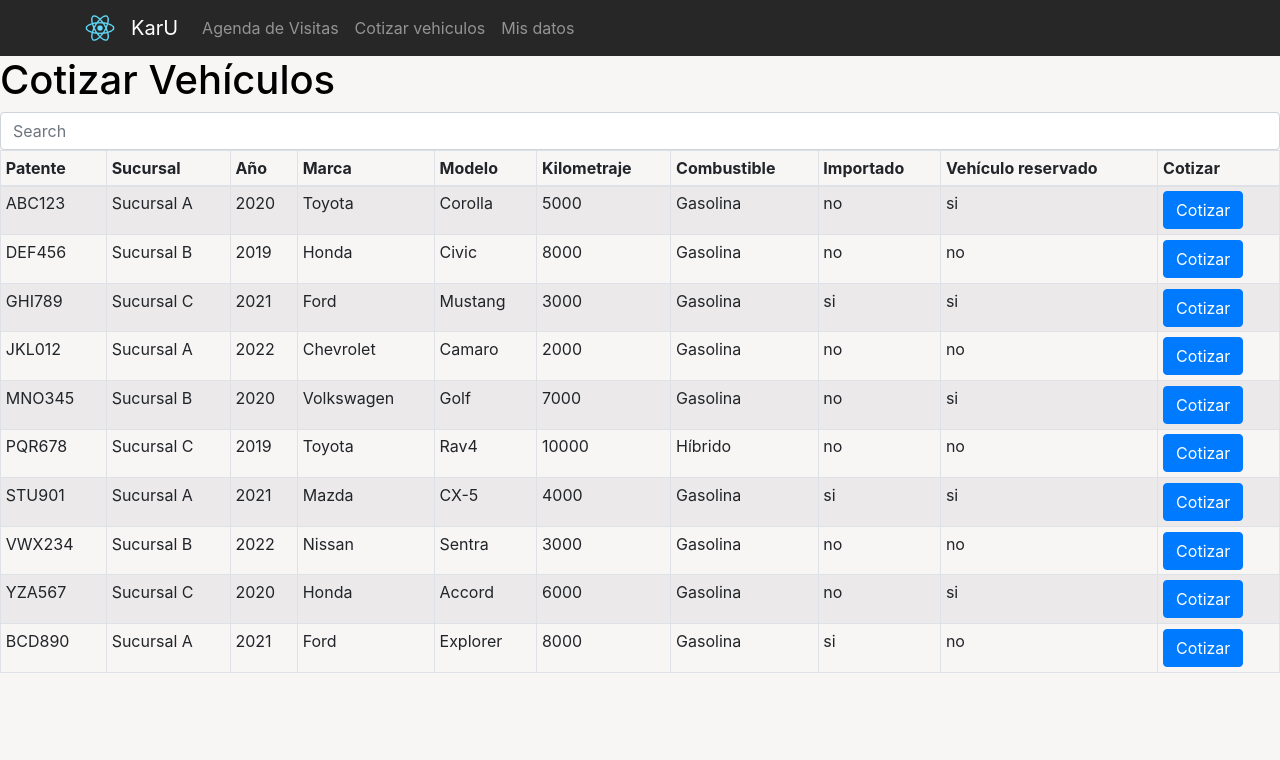
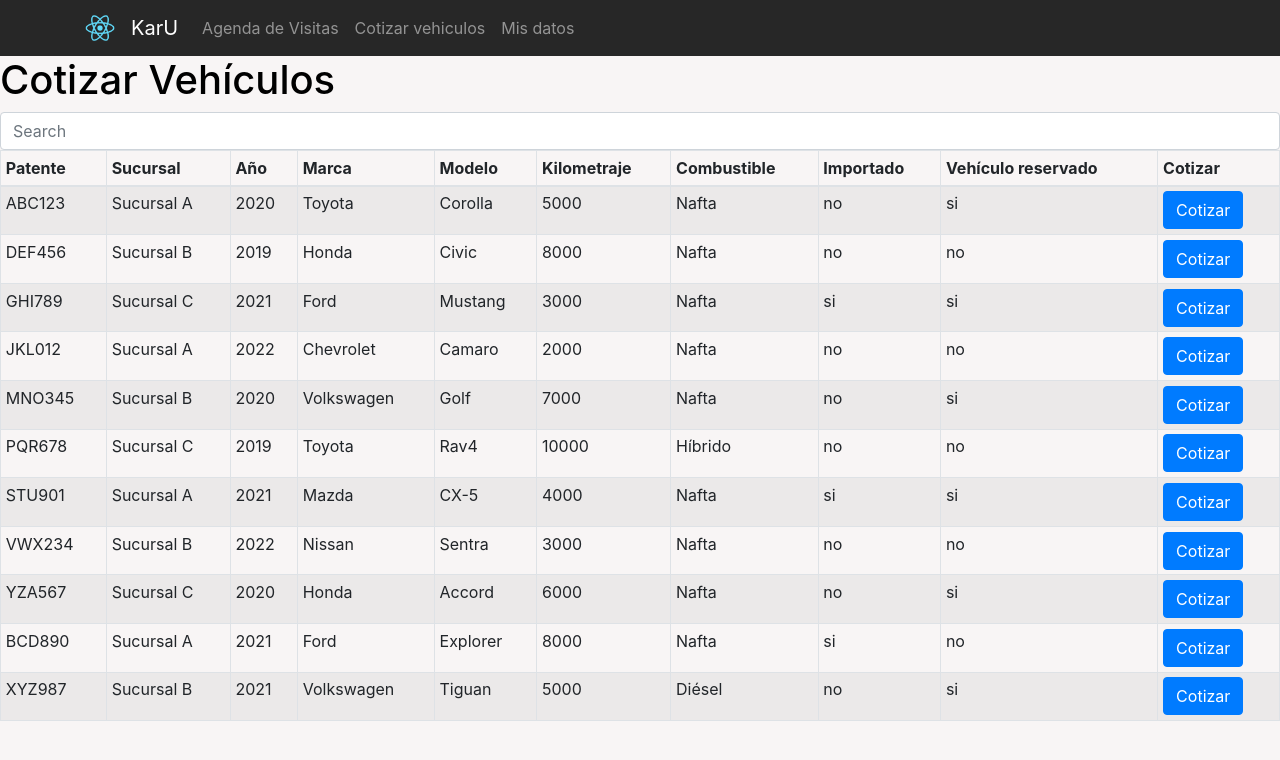
Before and after one commit to ggisel/pp1-front-gc, a React (Create React App) app: page /cotizar in a window 1280 px wide. Shown: the top 760 px of the page. Built offline with nearby package versions, Linux system fonts and the light colour scheme; the HTML template or start-up script is replaced by a standard one.

Commit message:
agrego combustible diesel y cambio info

```diff
--- a/src/components/Cotizar.js
+++ b/src/components/Cotizar.js
@@ -52,7 +52,7 @@
             "marca": "Toyota",
             "modelo": "Corolla",
             "kilometraje": 5000,
-            "combustible": "Gasolina",
+            "combustible": "Nafta",
             "importado": "no",
             "reserva": "si"
           },
@@ -64,7 +64,7 @@
             "marca": "Honda",
             "modelo": "Civic",
             "kilometraje": 8000,
-            "combustible": "Gasolina",
+            "combustible": "Nafta",
             "importado": "no",
             "reserva": "no"
           },
@@ -76,7 +76,7 @@
             "marca": "Ford",
             "modelo": "Mustang",
             "kilometraje": 3000,
-            "combustible": "Gasolina",
+            "combustible": "Nafta",
             "importado": "si",
             "reserva": "si"
           },
@@ -88,7 +88,7 @@
             "marca": "Chevrolet",
             "modelo": "Camaro",
             "kilometraje": 2000,
-            "combustible": "Gasolina",
+            "combustible": "Nafta",
             "importado": "no",
             "reserva": "no"
           },
@@ -100,7 +100,7 @@
             "marca": "Volkswagen",
             "modelo": "Golf",
             "kilometraje": 7000,
-            "combustible": "Gasolina",
+            "combustible": "Nafta",
             "importado": "no",
             "reserva": "si"
           },
@@ -124,7 +124,7 @@
             "marca": "Mazda",
             "modelo": "CX-5",
             "kilometraje": 4000,
-            "combustible": "Gasolina",
+            "combustible": "Nafta",
             "importado": "si",
             "reserva": "si"
           },
@@ -136,7 +136,7 @@
             "marca": "Nissan",
             "modelo": "Sentra",
             "kilometraje": 3000,
-            "combustible": "Gasolina",
+            "combustible": "Nafta",
             "importado": "no",
             "reserva": "no"
           },
@@ -148,7 +148,7 @@
             "marca": "Honda",
             "modelo": "Accord",
             "kilometraje": 6000,
-            "combustible": "Gasolina",
+            "combustible": "Nafta",
             "importado": "no",
             "reserva": "si"
             },
@@ -160,9 +160,21 @@
             "marca": "Ford",
             "modelo": "Explorer",
             "kilometraje": 8000,
-            "combustible": "Gasolina",
+            "combustible": "Nafta",
             "importado": "si",
             "reserva": "no"
+            },
+            {
+              "id": 21,
+              "patente": "XYZ987",
+              "sucursal": "Sucursal B",
+              "marca": "Volkswagen",
+              "anio": 2021,
+              "modelo": "Tiguan",
+              "kilometraje": 5000,
+              "combustible": "Diésel",
+              "importado": "no",
+              "reserva": "si"
             }
     ]
 
--- a/src/components/products.js
+++ b/src/components/products.js
@@ -7,7 +7,7 @@
     "marca": "Toyota",
     "modelo": "Corolla",
     "kilometraje": 5000,
-    "combustible": "Gasolina",
+    "combustible": "Nafta",
     "importado": "no",
     "reserva": "si"
   },
@@ -19,7 +19,7 @@
     "marca": "Honda",
     "modelo": "Civic",
     "kilometraje": 8000,
-    "combustible": "Gasolina",
+    "combustible": "Nafta",
     "importado": "no",
     "reserva": "no"
   },
@@ -31,7 +31,7 @@
     "marca": "Ford",
     "modelo": "Mustang",
     "kilometraje": 3000,
-    "combustible": "Gasolina",
+    "combustible": "Nafta",
     "importado": "si",
     "reserva": "si"
   },
@@ -43,7 +43,7 @@
     "marca": "Chevrolet",
     "modelo": "Camaro",
     "kilometraje": 2000,
-    "combustible": "Gasolina",
+    "combustible": "Nafta",
     "importado": "no",
     "reserva": "no"
   },
@@ -55,7 +55,7 @@
     "marca": "Volkswagen",
     "modelo": "Golf",
     "kilometraje": 7000,
-    "combustible": "Gasolina",
+    "combustible": "Nafta",
     "importado": "no",
     "reserva": "si"
   },
@@ -79,7 +79,7 @@
     "marca": "Mazda",
     "modelo": "CX-5",
     "kilometraje": 4000,
-    "combustible": "Gasolina",
+    "combustible": "Nafta",
     "importado": "si",
     "reserva": "si"
   },
@@ -91,7 +91,7 @@
     "marca": "Nissan",
     "modelo": "Sentra",
     "kilometraje": 3000,
-    "combustible": "Gasolina",
+    "combustible": "Nafta",
     "importado": "no",
     "reserva": "no"
   },
@@ -103,7 +103,7 @@
     "marca": "Honda",
     "modelo": "Accord",
     "kilometraje": 6000,
-    "combustible": "Gasolina",
+    "combustible": "Nafta",
     "importado": "no",
     "reserva": "si"
     },
@@ -115,8 +115,20 @@
     "marca": "Ford",
     "modelo": "Explorer",
     "kilometraje": 8000,
-    "combustible": "Gasolina",
+    "combustible": "Nafta",
     "importado": "si",
     "reserva": "no"
+    },
+    {
+      "id": 21,
+      "patente": "XYZ987",
+      "sucursal": "Sucursal B",
+      "marca": "Volkswagen",
+      "anio": 2021,
+      "modelo": "Tiguan",
+      "kilometraje": 5000,
+      "combustible": "Diésel",
+      "importado": "no",
+      "reserva": "si"
     }
 ]
```
